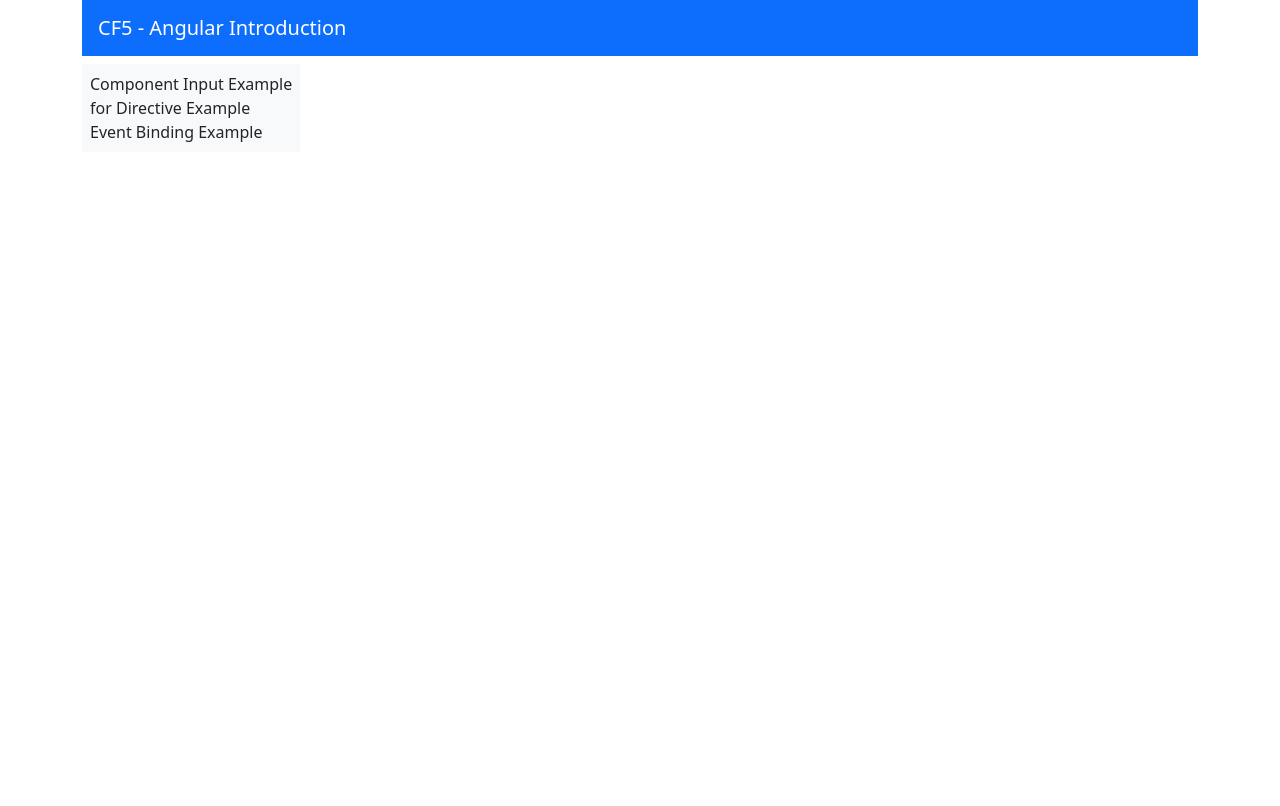
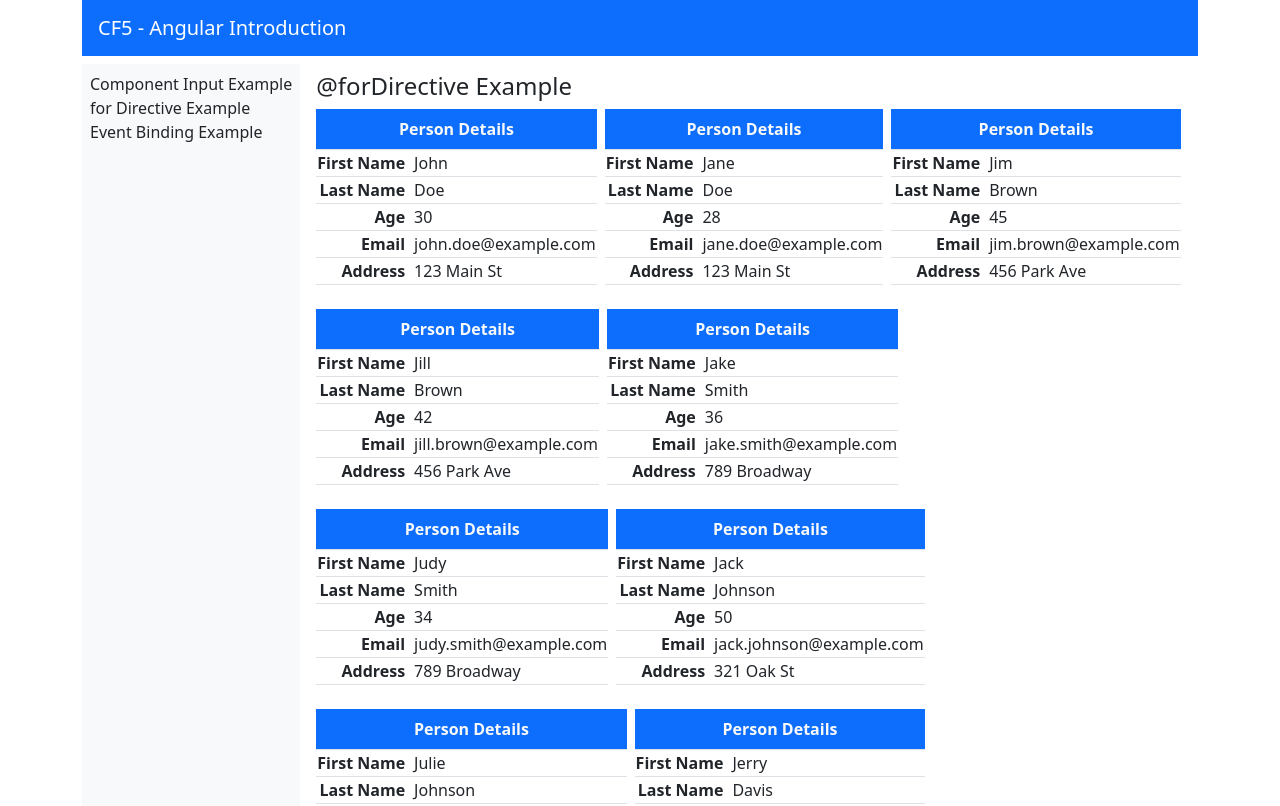
Before and after one commit to Prodromos23/angular-introduction, an Angular app: page /for-directive-example in a window 1280 px wide. Before the commit this address led to /. Shown: the top 806 px of the page. Built offline with nearby package versions, Linux system fonts and the light colour scheme.

Commit message:
routing component

```diff
--- a/src/app/app.component.html
+++ b/src/app/app.component.html
@@ -6,8 +6,8 @@
 
   <div class="d-flex flex-row gap-2">
     <div class="d-flex flex-column text-nowrap bg-light p-2">
-      <span role="button">Component Input Example</span>
-      <span role="button">{{ 'for' }} Directive Example</span>
+      <span role="button" routerLink="component-input-example">Component Input Example</span>
+      <span role="button" routerLink="for-directive-example">{{ 'for' }} Directive Example</span>
       <span role="button" routerLink="event-bind-example">Event Binding Example</span>
     </div>
     <div class="flex-grow-1 p-2 text-nowrap">
--- a/src/app/app.component.ts
+++ b/src/app/app.component.ts
@@ -8,6 +8,7 @@
 @Component({
   selector: 'app-root',
   standalone: true,
+  // RouterLink and RouterOutlet give us the opportunity to use the <routerLink> in the app.component.html
   imports: [RouterLink,RouterOutlet,PersonTableComponent,EventBindExampleComponent,WelcomeComponent],
   templateUrl: './app.component.html',
   styleUrl: './app.component.css'
@@ -15,94 +16,7 @@
 export class AppComponent {
   // name: string = 'Prodromos';
 
-  person0 ={
-      givenName: 'Prodromos',
-      surName: 'Thomaidis',
-      age: 0x19,
-      email: 'prodromos@aueb.gr',
-      address:'Thessaloniki, Greece'
-  }
 
-  person1 ={
-    givenName: 'John',
-    surName: 'Doe',
-    age: 0x23,
-    email: 'johndoe@aueb.gr',
-    address:'New York, USA'
-  };
-
-  users: Person[] = [
-    {
-      givenName: 'John',
-      surName: 'Doe',
-      age: 30,
-      email: 'john.doe@example.com',
-      address: '123 Main St',
-    },
-    {
-      givenName: 'Jane',
-      surName: 'Doe',
-      age: 28,
-      email: 'jane.doe@example.com',
-      address: '123 Main St',
-    },
-    {
-      givenName: 'Jim',
-      surName: 'Brown',
-      age: 45,
-      email: 'jim.brown@example.com',
-      address: '456 Park Ave',
-    },
-    {
-      givenName: 'Jill',
-      surName: 'Brown',
-      age: 42,
-      email: 'jill.brown@example.com',
-      address: '456 Park Ave',
-    },
-    {
-      givenName: 'Jake',
-      surName: 'Smith',
-      age: 36,
-      email: 'jake.smith@example.com',
-      address: '789 Broadway',
-    },
-    {
-      givenName: 'Judy',
-      surName: 'Smith',
-      age: 34,
-      email: 'judy.smith@example.com',
-      address: '789 Broadway',
-    },
-    {
-      givenName: 'Jack',
-      surName: 'Johnson',
-      age: 50,
-      email: 'jack.johnson@example.com',
-      address: '321 Oak St',
-    },
-    {
-      givenName: 'Julie',
-      surName: 'Johnson',
-      age: 48,
-      email: 'julie.johnson@example.com',
-      address: '321 Oak St',
-    },
-    {
-      givenName: 'Jerry',
-      surName: 'Davis',
-      age: 55,
-      email: 'jerry.davis@example.com',
-      address: '654 Pine St',
-    },
-    {
-      givenName: 'June',
-      surName: 'Davis',
-      age: 53,
-      email: 'june.davis@example.com',
-      address: '654 Pine St',
-    },
-  ];
 
 
 
--- /dev/null
+++ b/src/app/components/component-input-example/component-input-example.component.html
@@ -0,0 +1,13 @@
+<div class="container">
+  <h4>Component Input Example</h4>
+
+  <div class="d-flex gap-5 text-nowrap ">
+    <app-person-table [person]="person0"></app-person-table>
+    <!-- use same component two times -->
+    <app-person-table></app-person-table>
+    <app-person-table [person]="person1"></app-person-table>
+  </div>
+
+
+
+</div>
--- /dev/null
+++ b/src/app/components/component-input-example/component-input-example.component.ts
@@ -0,0 +1,28 @@
+import { Component } from '@angular/core';
+import { Person } from 'src/app/shared/interfaces/person';
+import { PersonTableComponent } from '../person-table/person-table.component';
+
+@Component({
+  selector: 'app-component-input-example',
+  standalone: true,
+  imports: [PersonTableComponent],
+  templateUrl: './component-input-example.component.html',
+  styleUrl: './component-input-example.component.css'
+})
+export class ComponentInputExampleComponent {
+  person0: Person ={
+    givenName: 'Prodromos',
+    surName: 'Thomaidis',
+    age: 0x19,
+    email: 'prodromos@aueb.gr',
+    address:'Thessaloniki, Greece'
+}
+
+person1 ={
+  givenName: 'John',
+  surName: 'Doe',
+  age: 0x23,
+  email: 'johndoe@aueb.gr',
+  address:'New York, USA'
+};
+}
--- /dev/null
+++ b/src/app/components/for-directive-example/for-directive-example.component.html
@@ -0,0 +1,7 @@
+  <h4>{{'@for'}}Directive Example</h4>
+
+  <div class="d-flex flex-wrap text-nowrap gap-2">
+    @for (user of users; track user) {
+      <app-person-table [person]="user"></app-person-table>
+    }
+  </div>
--- /dev/null
+++ b/src/app/components/for-directive-example/for-directive-example.component.ts
@@ -0,0 +1,87 @@
+import { Component } from '@angular/core';
+import { Person } from 'src/app/shared/interfaces/person';
+import { PersonTableComponent } from '../person-table/person-table.component';
+
+@Component({
+  selector: 'app-for-directive-example',
+  standalone: true,
+  imports: [PersonTableComponent],
+  templateUrl: './for-directive-example.component.html',
+  styleUrl: './for-directive-example.component.css'
+})
+export class ForDirectiveExampleComponent {
+
+  users: Person[] = [
+    {
+      givenName: 'John',
+      surName: 'Doe',
+      age: 30,
+      email: 'john.doe@example.com',
+      address: '123 Main St',
+    },
+    {
+      givenName: 'Jane',
+      surName: 'Doe',
+      age: 28,
+      email: 'jane.doe@example.com',
+      address: '123 Main St',
+    },
+    {
+      givenName: 'Jim',
+      surName: 'Brown',
+      age: 45,
+      email: 'jim.brown@example.com',
+      address: '456 Park Ave',
+    },
+    {
+      givenName: 'Jill',
+      surName: 'Brown',
+      age: 42,
+      email: 'jill.brown@example.com',
+      address: '456 Park Ave',
+    },
+    {
+      givenName: 'Jake',
+      surName: 'Smith',
+      age: 36,
+      email: 'jake.smith@example.com',
+      address: '789 Broadway',
+    },
+    {
+      givenName: 'Judy',
+      surName: 'Smith',
+      age: 34,
+      email: 'judy.smith@example.com',
+      address: '789 Broadway',
+    },
+    {
+      givenName: 'Jack',
+      surName: 'Johnson',
+      age: 50,
+      email: 'jack.johnson@example.com',
+      address: '321 Oak St',
+    },
+    {
+      givenName: 'Julie',
+      surName: 'Johnson',
+      age: 48,
+      email: 'julie.johnson@example.com',
+      address: '321 Oak St',
+    },
+    {
+      givenName: 'Jerry',
+      surName: 'Davis',
+      age: 55,
+      email: 'jerry.davis@example.com',
+      address: '654 Pine St',
+    },
+    {
+      givenName: 'June',
+      surName: 'Davis',
+      age: 53,
+      email: 'june.davis@example.com',
+      address: '654 Pine St',
+    },
+  ];
+
+}
```
Also changed, not shown: src/app/app.routes.ts (+6 -2 lines), src/app/components/component-input-example/component-input-example.component.css (added), src/app/components/for-directive-example/for-directive-example.component.css (added).
